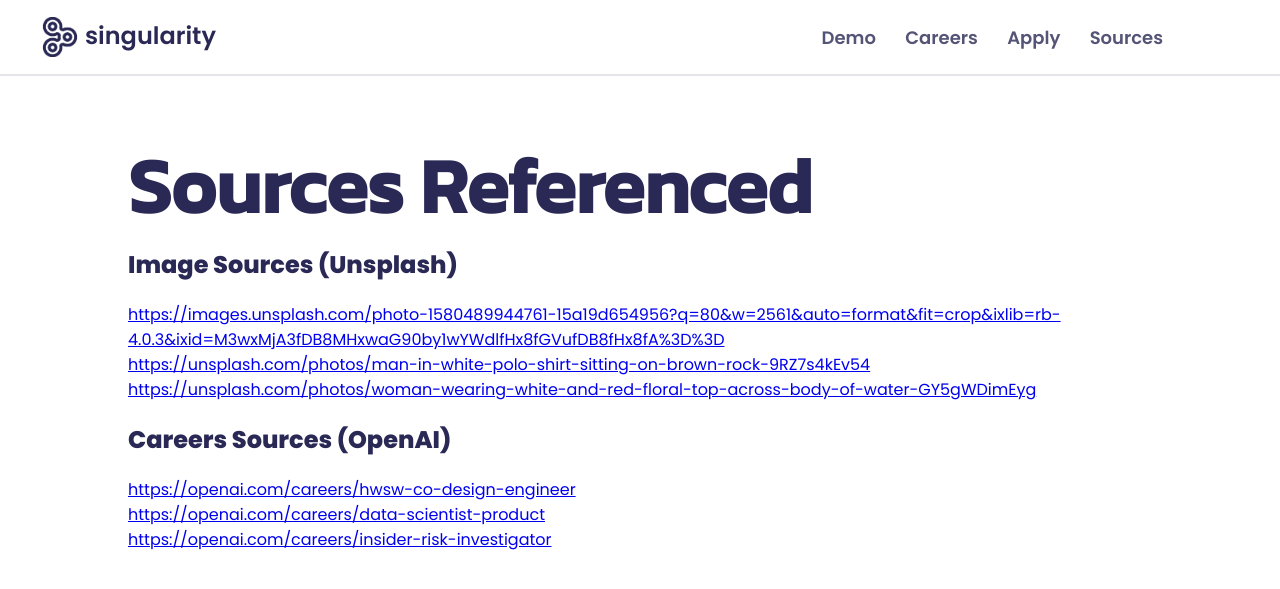
After one commit to shiloholotu/fbla2024, a Flask app: page /sources in a window 1280 px wide. The commit adds this page. Shown: the top 589 px of the page. Run offline with Flask 3, Linux system fonts and the light colour scheme.

Commit message:
sources upload

```diff
--- a/app.py
+++ b/app.py
@@ -12,7 +12,6 @@
 
 def decodeHex(hstr):
     return bytes.fromhex(hstr).decode("utf-8")
-
 
 '''
 # Initialize Firestore DB
@@ -95,6 +94,10 @@
 def positions():
     return render_template("positions.html")
 
+@app.route("/sources")
+def sources():
+    return render_template("sources.html")
+
 
 @app.route("/submit/<inp>/<rnd>")
 def submit(inp,rnd):
--- a/templates/application.html
+++ b/templates/application.html
@@ -38,7 +38,7 @@
                 <a href="/demo">Demo</a>
                 <a href="/careers">Careers</a>
                 <a href="/application">Apply</a>
-                <a>Sources</a>
+                <a href="/sources">Sources</a>
             </div>
         </div>
 
--- a/templates/careers.html
+++ b/templates/careers.html
@@ -36,7 +36,7 @@
                 <a href="/demo">Demo</a>
                 <a href="/careers">Careers</a>
                 <a href="/application">Apply</a>
-                <a>Sources</a>
+                <a href="/sources">Sources</a>
             </div>
         </div>
 
--- a/templates/data.html
+++ b/templates/data.html
@@ -36,7 +36,7 @@
                 <a href="/demo">Demo</a>
                 <a href="/careers">Careers</a>
                 <a href="/application">Apply</a>
-                <a>Sources</a>
+                <a href="/sources">Sources</a>
             </div>
         </div>
 
--- a/templates/demo.html
+++ b/templates/demo.html
@@ -84,7 +84,7 @@
                 <a href="/demo">Demo</a>
                 <a href="/careers">Careers</a>
                 <a href="/application">Apply</a>
-                <a>Sources</a>
+                <a href="/sources">Sources</a>
             </div>
         </div>
 
--- a/templates/engineer.html
+++ b/templates/engineer.html
@@ -36,7 +36,7 @@
                 <a href="/demo">Demo</a>
                 <a href="/careers">Careers</a>
                 <a href="/application">Apply</a>
-                <a>Sources</a>
+                <a href="/sources">Sources</a>
             </div>
         </div>
 
--- a/templates/index.html
+++ b/templates/index.html
@@ -40,7 +40,7 @@
                 <a href="/demo">Demo</a>
                 <a href="/careers">Careers</a>
                 <a href="/application">Apply</a>
-                <a>Sources</a>
+                <a href="/sources">Sources</a>
             </div>
         </div>
 
--- a/templates/positions.html
+++ b/templates/positions.html
@@ -44,7 +44,7 @@
                 <a href="/demo">Demo</a>
                 <a href="/careers">Careers</a>
                 <a href="/application">Apply</a>
-                <a>Sources</a>
+                <a href="/sources">Sources</a>
             </div>
         </div>
 
--- a/templates/risk.html
+++ b/templates/risk.html
@@ -36,7 +36,7 @@
                 <a href="/demo">Demo</a>
                 <a href="/careers">Careers</a>
                 <a href="/application">Apply</a>
-                <a>Sources</a>
+                <a href="/sources">Sources</a>
             </div>
         </div>
 
--- /dev/null
+++ b/templates/sources.html
@@ -0,0 +1,72 @@
+<!DOCTYPE html>
+<html lang="en">
+    <head>
+
+        <meta charset="UTF-8">
+
+        <meta name="viewport" content="width=device-width, initial-scale=1.0, minimum-scale=1"/>
+        <meta http-equiv="X-UA-Compatible" content="ie=edge">
+
+        <link rel="preconnect" href="https://fonts.gstatic.com">
+		<link href="https://fonts.googleapis.com/css?family=Poppins:400,600,800" rel="stylesheet">
+        <link rel="preconnect" href="https://fonts.googleapis.com">
+
+        <link href="https://fonts.googleapis.com/css2?family=Kanit:wght@400;500&family=Share+Tech&display=swap" rel="stylesheet">
+
+        <link rel="stylesheet" href="static/styles/main.css">
+
+        <!-- Animate on Scroll -->
+        <link rel="stylesheet" href="https://unpkg.com/aos@next/dist/aos.css" />
+        <!-- Jquery -->
+        <script src="https://ajax.googleapis.com/ajax/libs/jquery/3.7.1/jquery.min.js"></script>
+
+        <!-- Preload slideshow images-->
+        <link rel="preload" as="image" href="assets/slideshow/mona.png">
+
+        <title>Sources | Singularity</title>
+
+    </head>
+
+    <body>
+
+        <!-- NAVBAR -->
+        <div id="navbar">
+            <a class="logo" href="/"><img src="static/assets/logo.png">singularity</a>
+            <div class="navigation">
+                <a href="/demo">Demo</a>
+                <a href="/careers">Careers</a>
+                <a href="/application">Apply</a>
+                <a href="/sources">Sources</a>
+            </div>
+        </div>
+
+
+        <div data-aos="fade-in" data-aos-duration="700">
+            <div class="jobStuff">
+                <h1>Sources Referenced</h1>
+                <h2>Image Sources (Unsplash)</h2>
+                <p></p><a href="https://images.unsplash.com/photo-1580489944761-15a19d654956?q=80&w=2561&auto=format&fit=crop&ixlib=rb-4.0.3&ixid=M3wxMjA3fDB8MHxwaG90by1wYWdlfHx8fGVufDB8fHx8fA%3D%3D" target="_blank">https://images.unsplash.com/photo-1580489944761-15a19d654956?q=80&w=2561&auto=format&fit=crop&ixlib=rb-4.0.3&ixid=M3wxMjA3fDB8MHxwaG90by1wYWdlfHx8fGVufDB8fHx8fA%3D%3D</a>
+                <br><a href="https://unsplash.com/photos/man-in-white-polo-shirt-sitting-on-brown-rock-9RZ7s4kEv54" target="_blank">https://unsplash.com/photos/man-in-white-polo-shirt-sitting-on-brown-rock-9RZ7s4kEv54</a>
+                <br><a href="https://unsplash.com/photos/woman-wearing-white-and-red-floral-top-across-body-of-water-GY5gWDimEyg" target="_blank">https://unsplash.com/photos/woman-wearing-white-and-red-floral-top-across-body-of-water-GY5gWDimEyg</a>
+                <br>
+                <h2>Careers Sources (OpenAI)</h2>
+                <a href="https://openai.com/careers/hwsw-co-design-engineer" target="_blank">https://openai.com/careers/hwsw-co-design-engineer</a>
+                <br><a href="https://openai.com/careers/data-scientist-product" target="_blank">https://openai.com/careers/data-scientist-product</a>
+                <br><a href="https://openai.com/careers/insider-risk-investigator" target="_blank">https://openai.com/careers/insider-risk-investigator</a>
+            </div>
+
+
+
+
+        </div>
+
+        <div class="gap"></div>
+
+        <script src="https://unpkg.com/aos@next/dist/aos.js"></script>
+        <script>
+          AOS.init();
+        </script>
+
+    </body>
+
+</html>
--- a/templates/sources.txt
+++ b/templates/sources.txt
@@ -2,3 +2,7 @@
 https://images.unsplash.com/photo-1580489944761-15a19d654956?q=80&w=2561&auto=format&fit=crop&ixlib=rb-4.0.3&ixid=M3wxMjA3fDB8MHxwaG90by1wYWdlfHx8fGVufDB8fHx8fA%3D%3D
 https://unsplash.com/photos/man-in-white-polo-shirt-sitting-on-brown-rock-9RZ7s4kEv54
 https://unsplash.com/photos/woman-wearing-white-and-red-floral-top-across-body-of-water-GY5gWDimEyg
+
+https://openai.com/careers/hwsw-co-design-engineer
+https://openai.com/careers/data-scientist-product
+https://openai.com/careers/insider-risk-investigator
--- a/templates/success.html
+++ b/templates/success.html
@@ -43,7 +43,7 @@
                 <a href="/demo">Demo</a>
                 <a href="/careers">Careers</a>
                 <a href="/application">Apply</a>
-                <a>Sources</a>
+                <a href="/sources">Sources</a>
             </div>
         </div>
 
```
